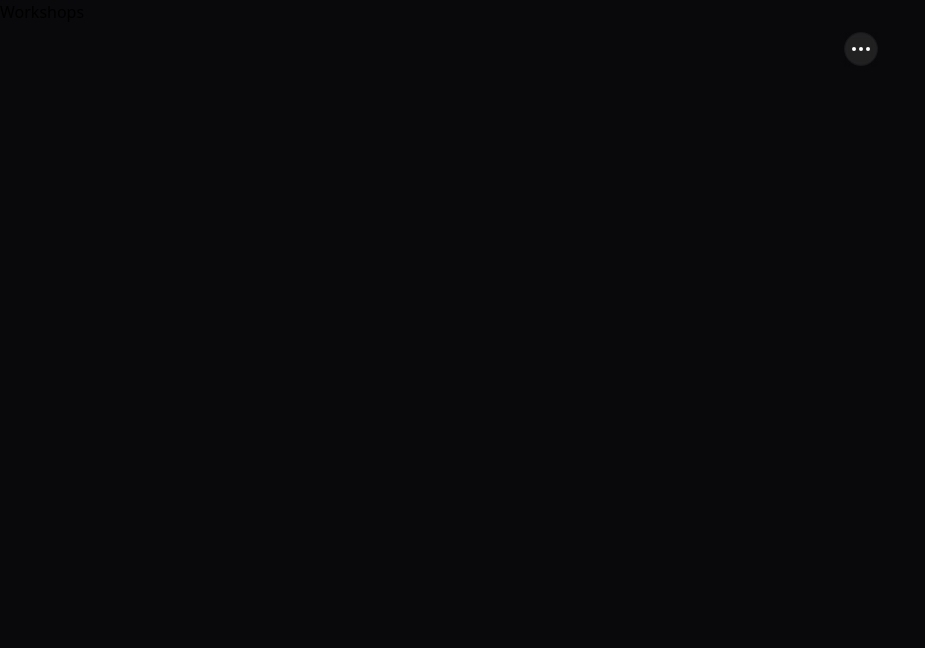
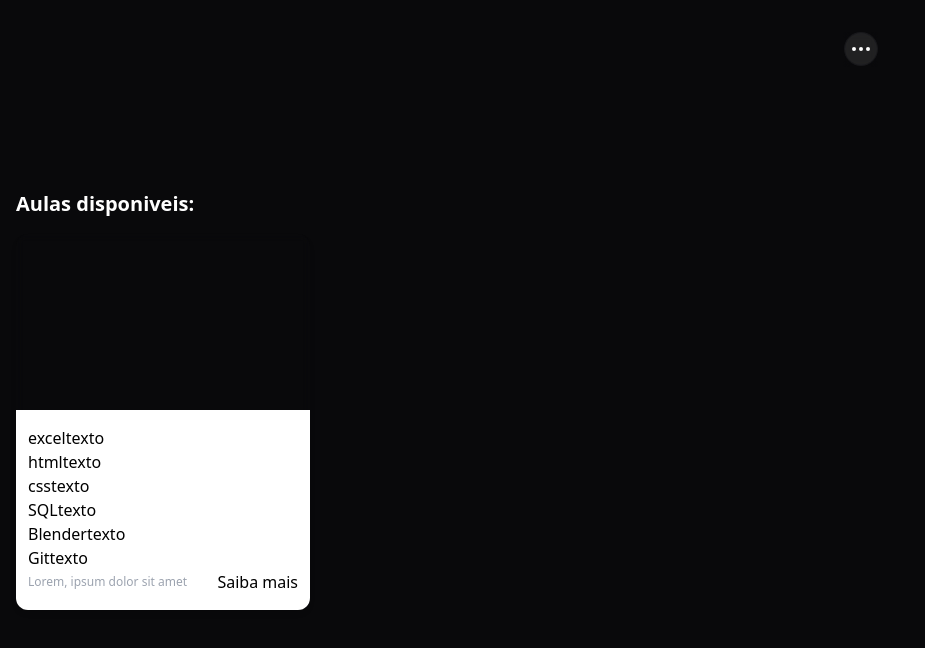
Before and after one commit to rodrigueslucas062/exp-una, a Next.js app: page /workshops in a window 1280 px wide. Shown: the top 648 px of the page, without its empty margins (0-925 px from the left). Built offline with nearby package versions, Linux system fonts and the light colour scheme.

Commit message:
✨workshop page

```diff
--- /dev/null
+++ b/src/components/workshop/Workshop.jsx
@@ -0,0 +1,79 @@
+import * as Dialog from "@radix-ui/react-dialog";
+import { motion } from "framer-motion";
+import { ChevronRight, Share2, X } from "lucide-react";
+import Apresentacao from "./workshoplist";
+
+export default function Workshop() {
+  return (
+    <div class="relative flex min-h-screen flex-col justify-center overflow-hidden bg-gray- py-6 sm:py-12">
+      <div class="mx-auto max-w-screen-xl px-4 w-full">
+        <h2 class="mb-4 font-bold text-xl text-white">Aulas disponiveis:</h2>
+        <div class="grid w-full sm:grid-cols-2 xl:grid-cols-4 gap-6">
+          <Dialog.Root>
+            <div class="relative bg-zinc-100[0.03] backdrop-blur-sm flex flex-col shadow-md rounded-xl overflow-hidden hover:shadow-lg hover:-translate-y-1 transition-all duration-300 max-w-sm">
+              <a
+                href=""
+                class="text-zinc-900 absolute z-30 top-2 right-0 mt-2 mr-3"
+              >
+                <path
+                  stroke-linecap="round"
+                  stroke-linejoin="round"
+                  d="M21 8.25c0-2.485-2.099-4.5-4.688-4.5-1.935 0-3.597 1.126-4.312 2.733-.715-1.607-2.377-2.733-4.313-2.733C5.1 3.75 3 5.765 3 8.25c0 7.22 9 12 9 12s9-4.78 9-12Z"
+                />
+              </a>
+              <a href="" class="z-20 absolute h-full w-full top-0 left-0 ">
+                &nbsp;
+              </a>
+              <div class="h-auto overflow-hidden">
+                <div class="h-44 overflow-hidden relative"></div>
+              </div>
+              <div class="bg-white py-4 px-3">
+
+               <Apresentacao/>
+                <div class="flex justify-between items-center">
+                  <p class="text-xs text-gray-400">
+                    Lorem, ipsum dolor sit amet
+                  </p>
+                  <Dialog.Trigger class="relative z-40 flex items-center gap-2">
+                    <span>Saiba mais</span>
+                  </Dialog.Trigger>
+                </div>
+              </div>
+            </div>
+
+            <Dialog.Portal>
+              <Dialog.DialogOverlay className="inset-0 fixed bg-black/20">
+                <Dialog.Content className="fixed z-50 inset-0 md:inset-auto max-md:top-[45%] lg:top-1/2 md:left-1/2 md:-translate-x-1/2 md:-translate-y-1/2 md:max-w-[640px] w-full md:h-[65vh] backdrop-blur-md bg-zinc-900/45 max-md:rounded-t-3xl lg:rounded-3xl flex flex-col outline-none overflow-hidden">
+                  <motion.div
+                    initial={{ y: "100%", opacity: 0 }}
+                    animate={{ y: 0, opacity: 1 }}
+                    exit={{ y: "100%", opacity: 0 }}
+                    transition={{ duration: 0.5 }}
+                  >
+                    <Dialog.Close className="bg-zinc-900/60 p-1 rounded-full text-white ring-1 ring-zinc-900 absolute top-2 right-2">
+                      <X className="size-5" />
+                    </Dialog.Close>
+                    <div className="flex flex-col items-center gap-3 px-2 lg:px-4 pt-2">
+                      <div className="rounded-lg mt-8 lg:mt-8 justify-center inline-block w-3/4 lg:w-3/5 relative text-white">
+                        <div className="flex justify-center mb-8">
+                          <span className="font-semibold text-lg">aaaaa</span>
+                        </div>
+                        <div className="flex flex-col bg-gray-100/10 space-y-4 lg:space-y-1.5 font-semibold">
+                          <button className="flex justify-between px-3 rounded-md ring-1 ring-gray-300 py-2 lg:py-3">
+                            <Share2 />
+                            <span>Compartilhar link</span>
+                            <ChevronRight />
+                          </button>
+                        </div>
+                      </div>
+                    </div>
+                  </motion.div>
+                </Dialog.Content>
+              </Dialog.DialogOverlay>
+            </Dialog.Portal>
+          </Dialog.Root>
+        </div>
+      </div>
+    </div>
+  );
+}
--- /dev/null
+++ b/src/components/workshop/workshoplist.js
@@ -0,0 +1,59 @@
+
+const lista = [
+    {
+        titulo:"excel",
+        descricao:"texto",
+
+    },
+    {
+        titulo:"html",
+        descricao:"texto",
+
+    },
+    {
+        titulo:"css",
+        descricao:"texto",
+
+    },
+    {
+        titulo:"SQL",
+        descricao:"texto",
+
+    },
+    {
+        titulo:"Blender",
+        descricao:"texto",
+
+    },
+    {
+        titulo:"Git",
+        descricao:"texto",
+
+    },
+]
+
+export default function Apresentacao() {
+    return (
+        <>
+            {lista.map((info,index) => (
+                <div key={index}>
+                    <ApresentacaoWorkshop titulo = {info.titulo} descricao = {info.descricao} />
+
+                </div>
+            ))}
+        </>
+    )
+}
+
+function ApresentacaoWorkshop({titulo,descricao}) {
+    return (
+        <div>
+            <span>
+                {titulo}
+            </span>
+            <span>
+                {descricao}
+            </span>
+        </div>
+    )
+}
--- a/src/pages/workshops.js
+++ b/src/pages/workshops.js
@@ -1,7 +1,9 @@
+import Workshop from "@/components/workshop/Workshop"
+
+
 export default function Workshops() {
     return(
-        <div>
-            Workshops
-        </div>
+
+     <Workshop/>
     )
 }
```
